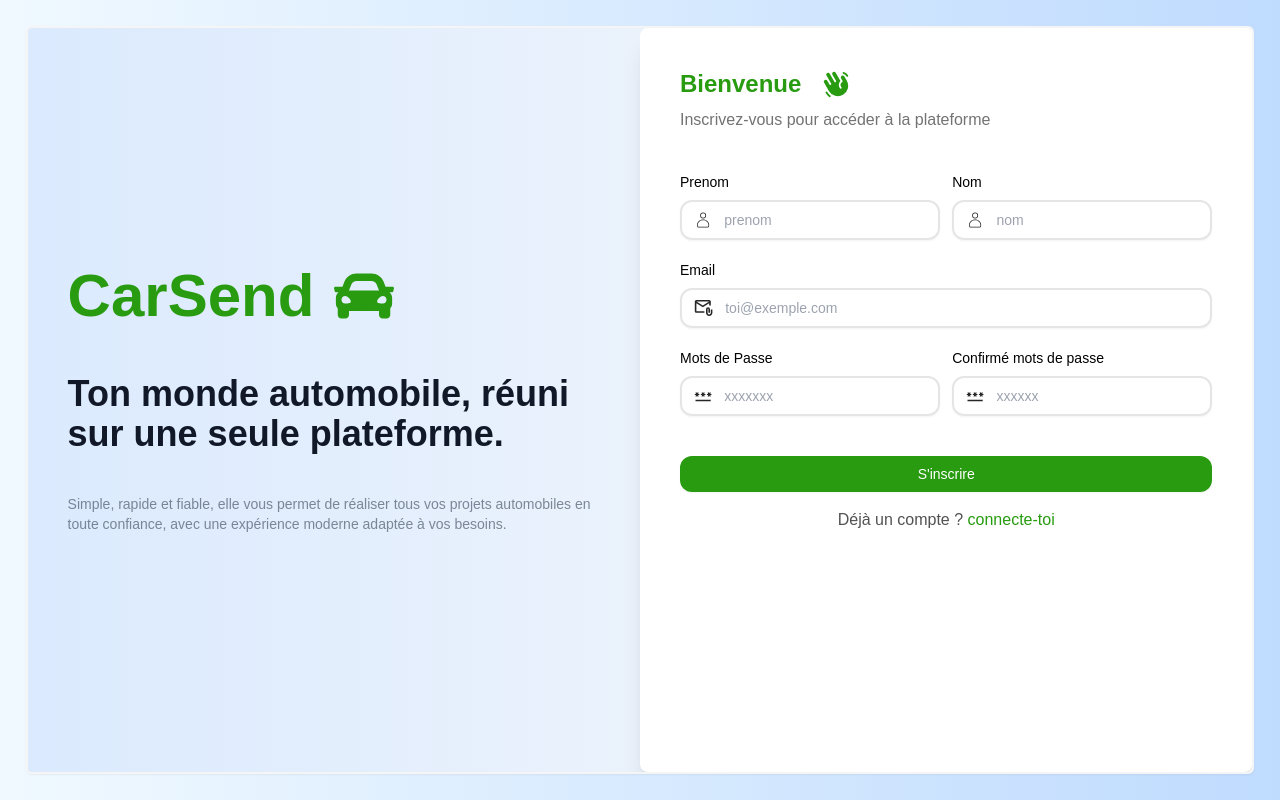
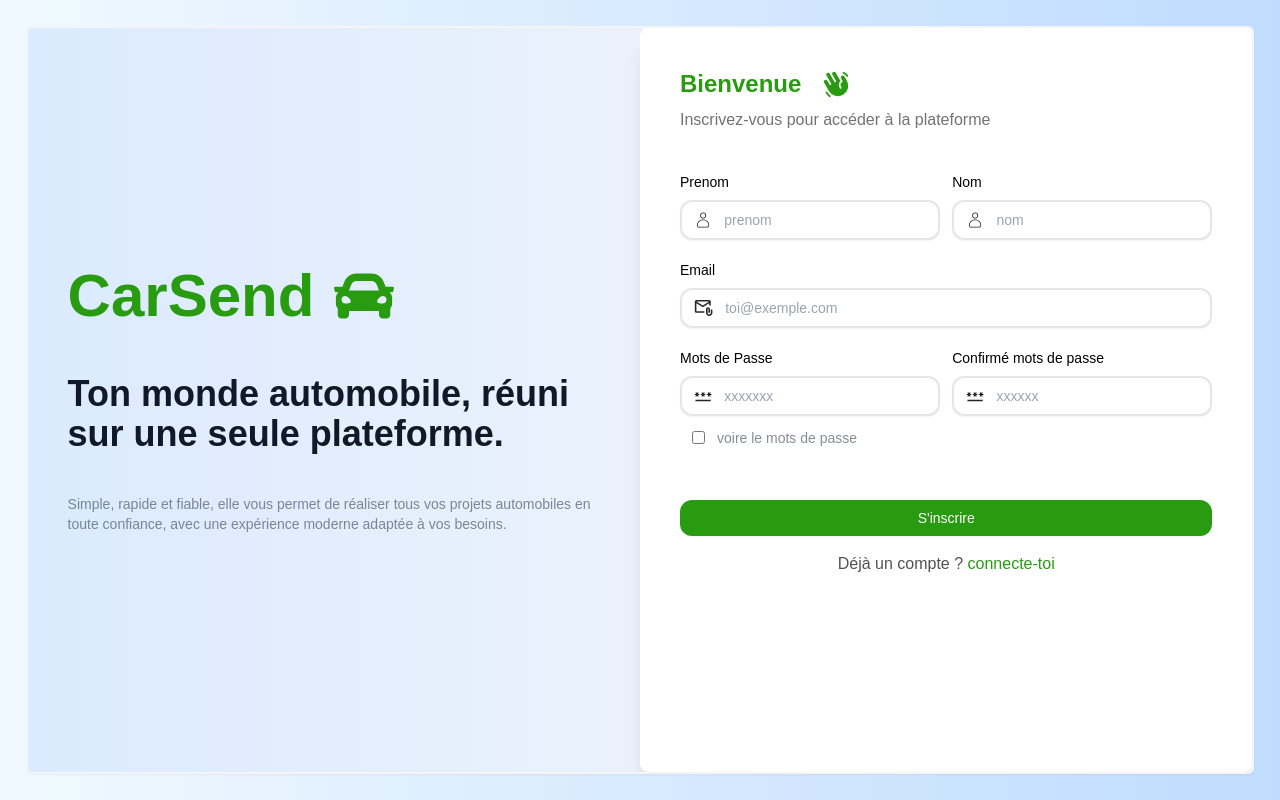
Before and after one commit to Kirama97/carsend_firebase, a React (Vite) app: page / in a window 1280 px wide. Built offline with nearby package versions, Linux system fonts and the light colour scheme.

Commit message:
register

```diff
--- a/src/pages/auth/Register.jsx
+++ b/src/pages/auth/Register.jsx
@@ -23,6 +23,7 @@ const Register = () => {
   const [password ,setPassword] = useState("")
   const [confirmPassword ,setConfirmPassword] = useState("")
   const [loading, setLoading] = useState(false);
+  const [showPassword, setShowPassword] = useState(false);
 
   const navigate = useNavigate();
 
@@ -190,6 +191,13 @@ const Register = () => {
                                        required
                                        />
                                     </div>
+                                    <div className="flex items-center gap-3 my-3 ml-3">
+                                        <input
+                                        type="checkbox"
+                                        name="showpassword"
+                                         />
+                                         <p className="text-sm text-pColor">voire le mots de passe</p>
+                                       </div>
                               </div>
                               <div className="input flex flex-col ">
                                  <label className="confirmepassword text-sm" htmlFor="confirmpassword">Confirmé mots de passe</label>
```
